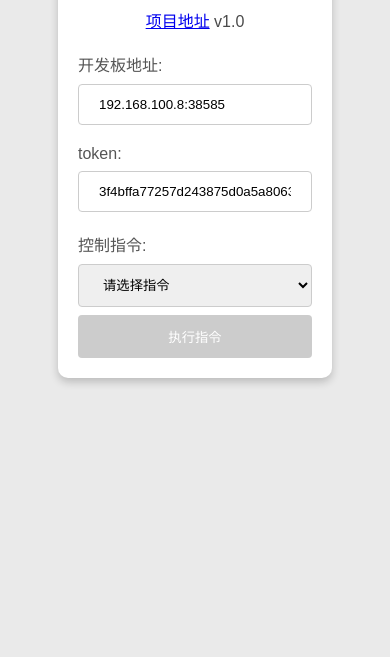
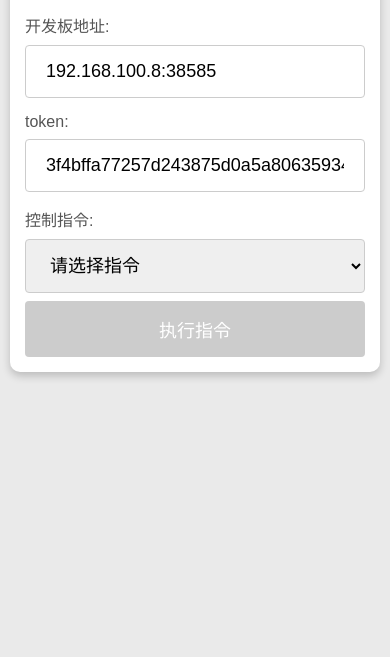
Before and after one commit to jacob2826/lvyou_control_debugger, a plain HTML site: page index.html in a window 390 px wide. Shown: the part 187-844 px from the top of the page. Drawn offline with Linux system fonts and the light colour scheme.

Commit message:
Update index.html
增加移动端适配，优化体验

```diff
--- a/index.html
+++ b/index.html
@@ -2,6 +2,7 @@
 <html>
 <head>
     <title>绿邮开发板 - 控制指令调试器</title>
+    <meta name="viewport" content="width=device-width, initial-scale=1.0, user-scalable=no" />
     <style>
         body {
             font-family: Arial, sans-serif;
@@ -57,6 +58,33 @@
         }
         .slotOption:not(:first-child), .wifiOption:not(:first-child) {
             margin-inline-start: 30px;
+        }
+
+        /* 媒体查询，适用于小屏幕设备 */
+        @media screen and (max-width: 600px) {
+            .container {
+                width: auto;
+                margin: 10px;
+                padding: 15px;
+            }
+
+            input[type=text], input[type=number], select, button {
+                font-size: 18px;
+                padding: 15px 20px;
+            }
+
+            label {
+                font-size: 16px;
+                margin-top: 15px;
+            }
+
+            button {
+                padding: 15px 20px;
+            }
+
+            .slotOption, .wifiOption {
+                margin-inline-start: 20px;
+            }
         }
     </style>
     <script>
```
